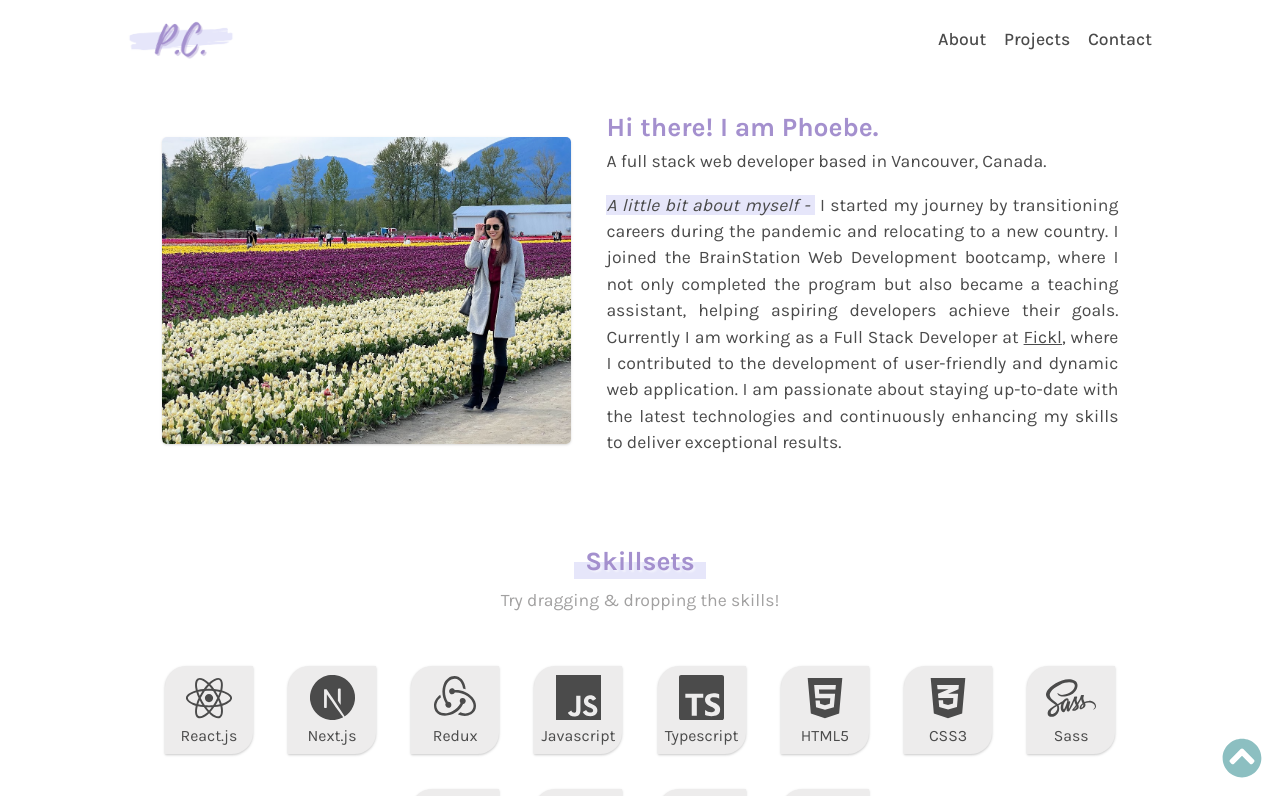
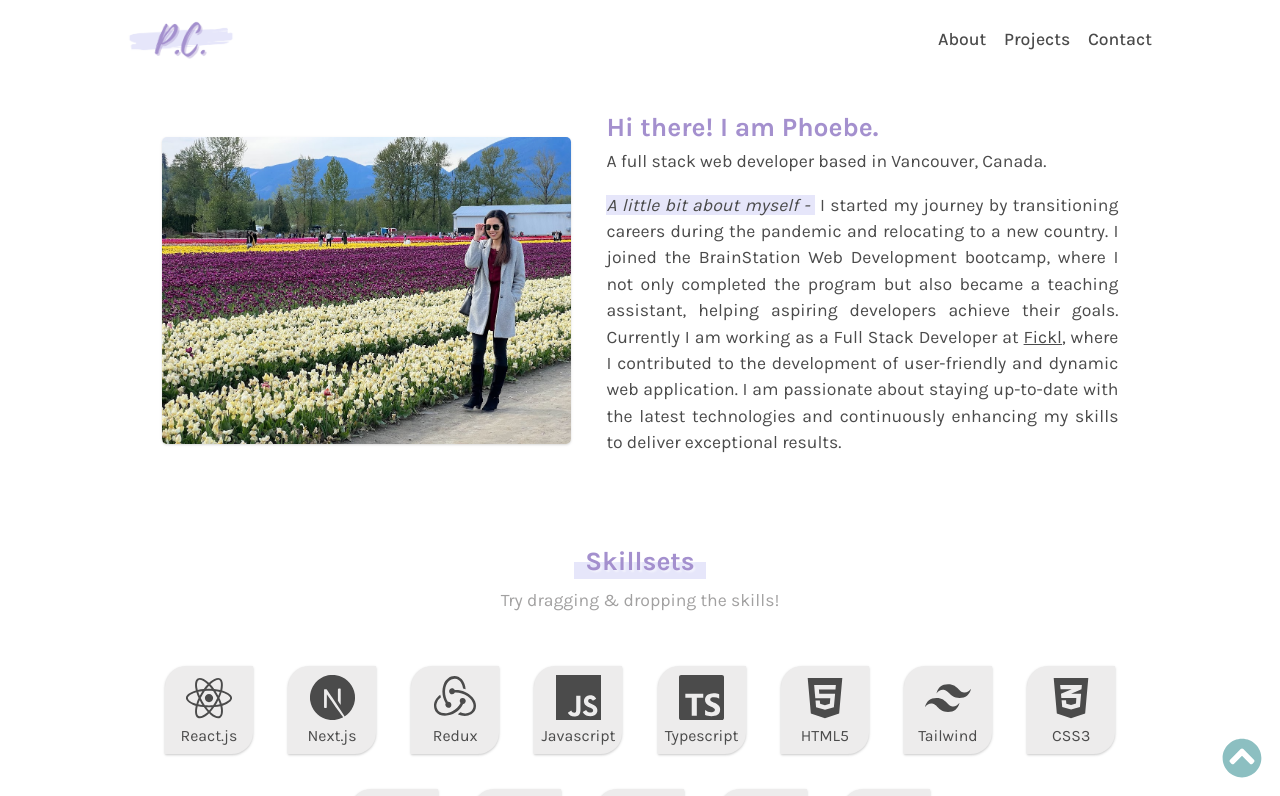
Before and after one commit to phoebe03111/portfolio, a React (Create React App) app: page / in a window 1280 px wide. Shown: the top 796 px of the page. Built offline with nearby package versions, Linux system fonts and the light colour scheme.

Commit message:
Add tailwind css skill

```diff
--- a/src/data/skillsData.js
+++ b/src/data/skillsData.js
@@ -5,7 +5,8 @@ import {
   SiMongodb,
   SiFirebase,
   SiRedux,
-  SiNextdotjs
+  SiNextdotjs,
+  SiTailwindcss
 } from "react-icons/si";
 import { DiNodejs, DiGit } from "react-icons/di";
 
@@ -41,6 +42,11 @@ const skillsData = [
     logo: <FaHtml5 size={50} />,
   },
   {
+    id: "tailwind",
+    name: "Tailwind",
+    logo: <SiTailwindcss size={50} />,
+  },
+  {
     id: "css3",
     name: "CSS3",
     logo: <FaCss3Alt size={50} />,
```
